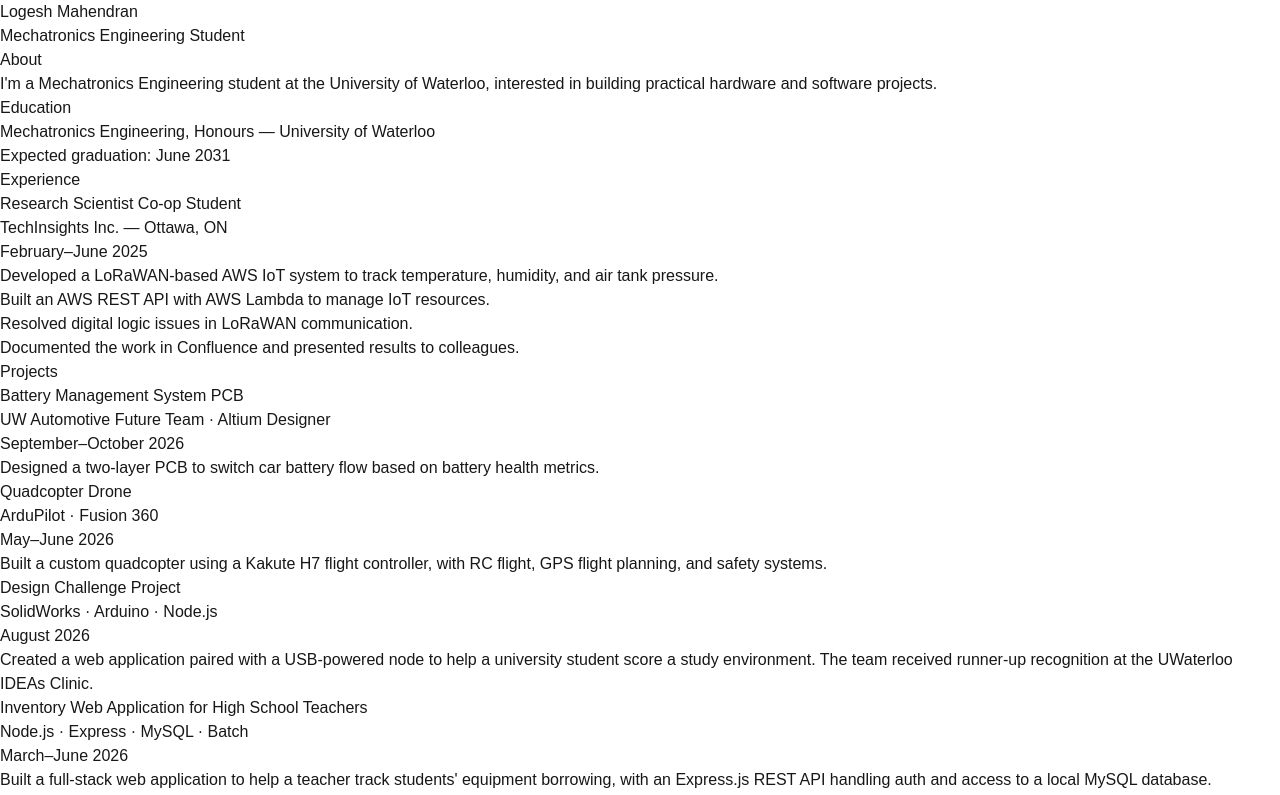
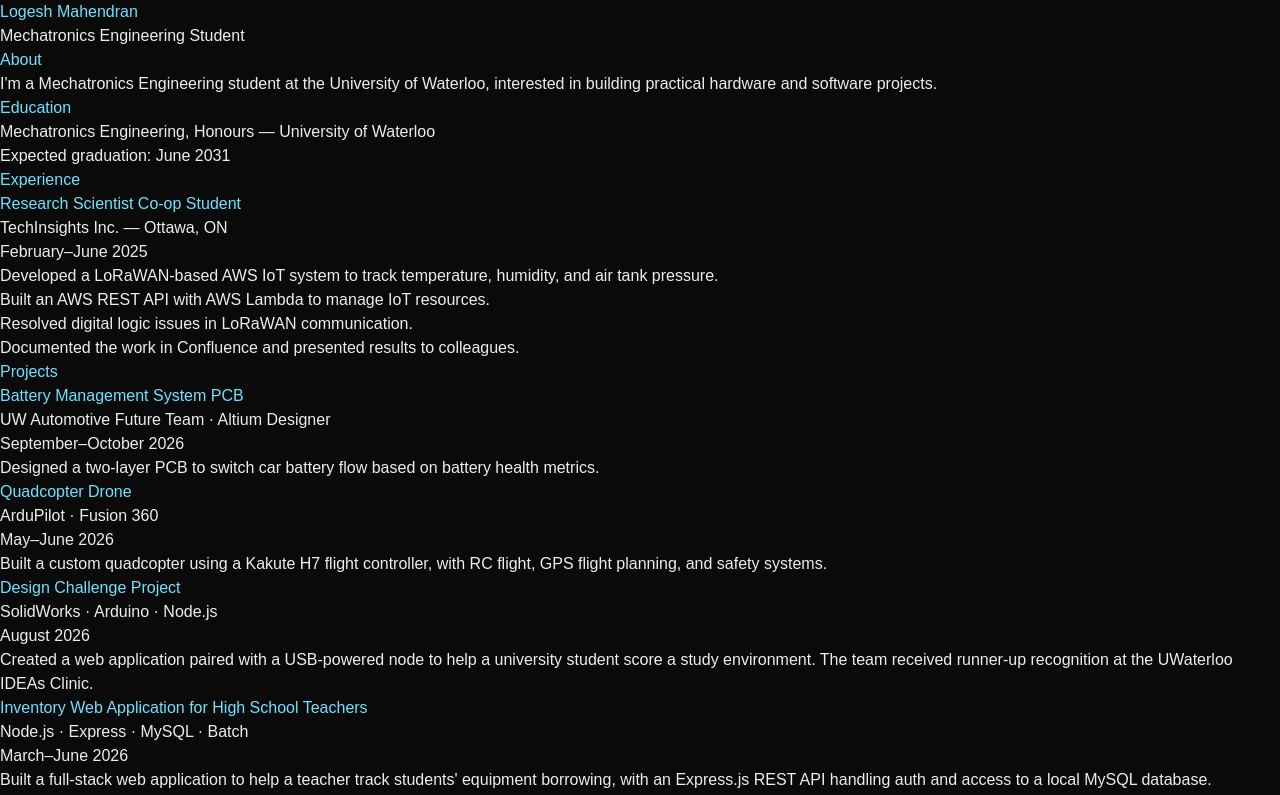
Before and after one commit to lmahendran/my-portfolio, a Next.js app: page / in a window 1280 px wide. Shown: the top 795 px of the page. Built offline with nearby package versions, Linux system fonts and the light colour scheme.

Commit message:
Make site dark-only and add Tron: Legacy accent colors
- Use dark background/foreground permanently with color-scheme: dark
- Add tron-orange and tron-cyan theme colors (values from ggsci)
- Color links orange and headings cyan by default

```diff
--- a/app/globals.css
+++ b/app/globals.css
@@ -1,22 +1,21 @@
 @import "tailwindcss";
 
 :root {
-    --background: #ffffff;
-    --foreground: #171717;
+    --background: #0a0a0a;
+    --foreground: #ededed;
+    /* Tron: Legacy palette, from the ggsci R package */
+    --tron-orange: #f79d1e;
+    --tron-cyan: #6ee2ff;
+    color-scheme: dark;
 }
 
 @theme inline {
     --color-background: var(--background);
     --color-foreground: var(--foreground);
+    --color-tron-orange: var(--tron-orange);
+    --color-tron-cyan: var(--tron-cyan);
     --font-sans: var(--font-geist-sans);
     --font-mono: var(--font-geist-mono);
-}
-
-@media (prefers-color-scheme: dark) {
-    :root {
-        --background: #0a0a0a;
-        --foreground: #ededed;
-    }
 }
 
 body {
@@ -24,3 +23,15 @@
     color: var(--foreground);
     font-family: Arial, Helvetica, sans-serif;
 }
+
+@layer base {
+    a {
+        color: var(--tron-orange);
+    }
+
+    h1,
+    h2,
+    h3 {
+        color: var(--tron-cyan);
+    }
+}
```
